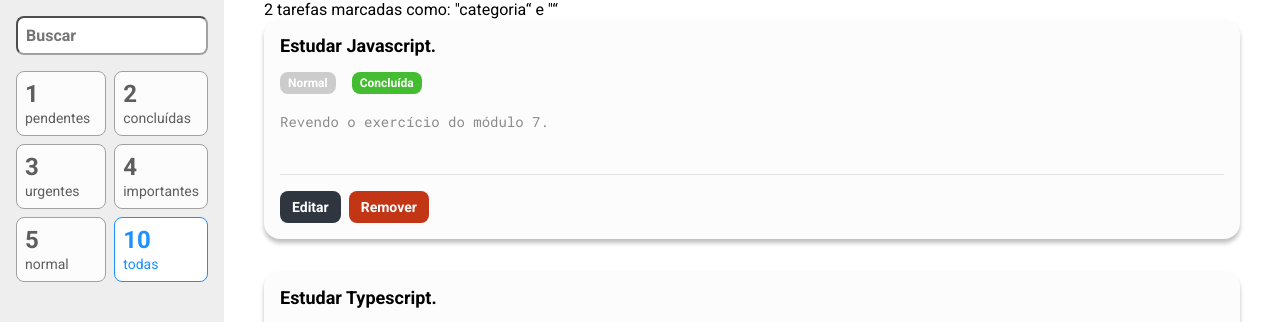
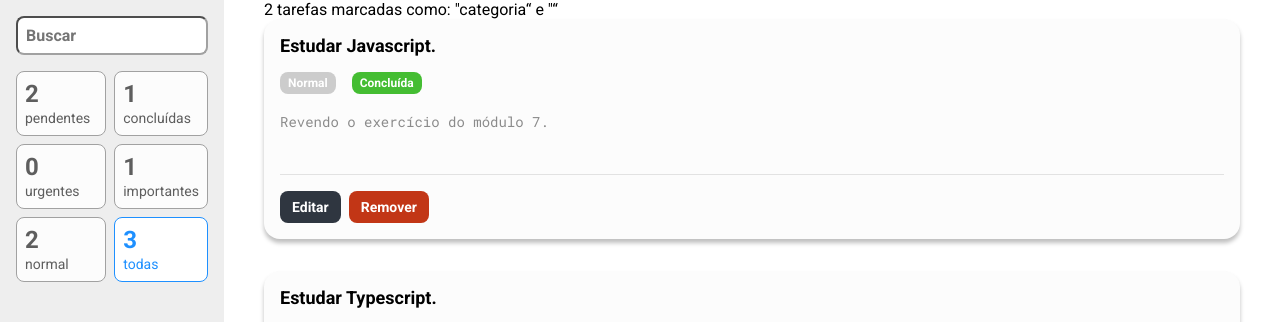
Before and after one commit to devMahaw/todo_react, a React (Create React App) app: page / in a window 1280 px wide. Shown: the top 322 px of the page. Built offline with nearby package versions, Linux system fonts and the light colour scheme.

Commit message:
feat: filter tasks included

```diff
--- a/src/components/CardFilter/index.tsx
+++ b/src/components/CardFilter/index.tsx
@@ -1,16 +1,54 @@
+import { useDispatch, useSelector } from "react-redux";
+import { changeFilter } from "../../store/reducers/filter";
 import * as S from "./styles";
+import * as enums from "../../utils/enums/task";
+import { RootReducer } from "../../store";
 
 export type Props = {
-  active?: boolean;
-  counter: number;
   subtitle: string;
+  criterion: "priority" | "status" | "all";
+  value?: enums.Priority | enums.Status;
 };
 
-const CardFilter = ({ active, counter, subtitle }: Props) => (
-  <S.Card active={active}>
-    <S.Counter>{counter}</S.Counter>
-    <S.Label>{subtitle}</S.Label>
-  </S.Card>
-);
+const CardFilter = ({ subtitle, criterion, value }: Props) => {
+  const dispatch = useDispatch();
+  const { filter, tasks } = useSelector((state: RootReducer) => state);
+
+  const verifyIsActive = () => {
+    const sameCriterion = filter.criterion === criterion;
+    const sameValue = filter.value === value;
+
+    return sameCriterion && sameValue;
+  };
+
+  const countTasks = () => {
+    if (criterion === "all") return tasks.items.length;
+    if (criterion === "priority") {
+      return tasks.items.filter((item) => item.priority === value).length;
+    }
+    if (criterion === "status") {
+      return tasks.items.filter((item) => item.status === value).length;
+    }
+  };
+
+  const filtering = () => {
+    dispatch(
+      changeFilter({
+        criterion,
+        value
+      })
+    );
+  };
+
+  const counter = countTasks();
+  const active = verifyIsActive();
+
+  return (
+    <S.Card active={active} onClick={filtering}>
+      <S.Counter>{counter}</S.Counter>
+      <S.Label>{subtitle}</S.Label>
+    </S.Card>
+  );
+};
 
 export default CardFilter;
--- a/src/components/CardFilter/styles.ts
+++ b/src/components/CardFilter/styles.ts
@@ -1,10 +1,10 @@
 import styled from "styled-components";
 
-import { Props } from ".";
+type Props = {
+  active: boolean;
+};
 
-type PropsWithoutSubtitleAndCounter = Omit<Props, "counter" | "subtitle">;
-
-export const Card = styled.div<PropsWithoutSubtitleAndCounter>`
+export const Card = styled.div<Props>`
   padding: 8px;
   border: 1px solid ${(props) => (props.active ? "#1e90ff" : "#a1a1a1")};
   background-color: ${(props) => (props.active ? "#fff" : "#fcfcfc")};
--- a/src/containers/TodoList/index.tsx
+++ b/src/containers/TodoList/index.tsx
@@ -5,12 +5,27 @@ import { RootReducer } from "../../store";
 
 const TodoList = () => {
   const { items } = useSelector((state: RootReducer) => state.tasks);
-  const { term } = useSelector((state: RootReducer) => state.filter);
+  const { term, criterion, value } = useSelector(
+    (state: RootReducer) => state.filter
+  );
 
   const filterTasks = () => {
-    return items.filter(
-      (item) => item.title.toLowerCase().search(term.toLowerCase()) >= 0
-    );
+    let filteredTasks = items;
+    if (term !== undefined) {
+      filteredTasks = filteredTasks.filter(
+        (item) => item.title.toLowerCase().search(term.toLowerCase()) >= 0
+      );
+
+      if (criterion === "priority") {
+        filteredTasks = filteredTasks.filter((item) => item.priority === value);
+      } else if (criterion === "status") {
+        filteredTasks = filteredTasks.filter((item) => item.status === value);
+      }
+
+      return filteredTasks;
+    } else {
+      return items;
+    }
   };
 
   return (
--- a/src/containers/sidebar/index.tsx
+++ b/src/containers/sidebar/index.tsx
@@ -4,6 +4,7 @@ import CardFilter from "../../components/CardFilter";
 import * as S from "./styles";
 import { RootReducer } from "../../store";
 import { changeTerm } from "../../store/reducers/filter";
+import * as enums from "../../utils/enums/task";
 
 const Sidebar = () => {
   const dispatch = useDispatch();
@@ -19,12 +20,32 @@ const Sidebar = () => {
           onChange={(event) => dispatch(changeTerm(event.target.value))}
         />
         <S.Filters>
-          <CardFilter subtitle="pendentes" counter={1} />
-          <CardFilter subtitle="concluídas" counter={2} />
-          <CardFilter subtitle="urgentes" counter={3} />
-          <CardFilter subtitle="importantes" counter={4} />
-          <CardFilter subtitle="normal" counter={5} />
-          <CardFilter subtitle="todas" counter={10} active />
+          <CardFilter
+            value={enums.Status.PENDENTE}
+            criterion="status"
+            subtitle="pendentes"
+          />
+          <CardFilter
+            value={enums.Status.CONCLUIDA}
+            criterion="status"
+            subtitle="concluídas"
+          />
+          <CardFilter
+            value={enums.Priority.URGENTE}
+            criterion="priority"
+            subtitle="urgentes"
+          />
+          <CardFilter
+            value={enums.Priority.IMPORTANTE}
+            criterion="priority"
+            subtitle="importantes"
+          />
+          <CardFilter
+            value={enums.Priority.NORMAL}
+            criterion="priority"
+            subtitle="normal"
+          />
+          <CardFilter criterion="all" subtitle="todas" />
         </S.Filters>
       </div>
     </S.Aside>
--- a/src/store/reducers/filter.ts
+++ b/src/store/reducers/filter.ts
@@ -2,7 +2,7 @@ import { createSlice, PayloadAction } from "@reduxjs/toolkit";
 import * as enums from "../../utils/enums/task";
 
 type FilterState = {
-  term: string;
+  term?: string;
   criterion: "priority" | "status" | "all";
   value?: enums.Priority | enums.Status;
 };
@@ -18,10 +18,14 @@ const filterSlice = createSlice({
   reducers: {
     changeTerm: (state, action: PayloadAction<string>) => {
       state.term = action.payload;
+    },
+    changeFilter: (state, action: PayloadAction<FilterState>) => {
+      state.criterion = action.payload.criterion;
+      state.value = action.payload.value;
     }
   }
 });
 
-export const { changeTerm } = filterSlice.actions;
+export const { changeTerm, changeFilter } = filterSlice.actions;
 
 export default filterSlice.reducer;
```
